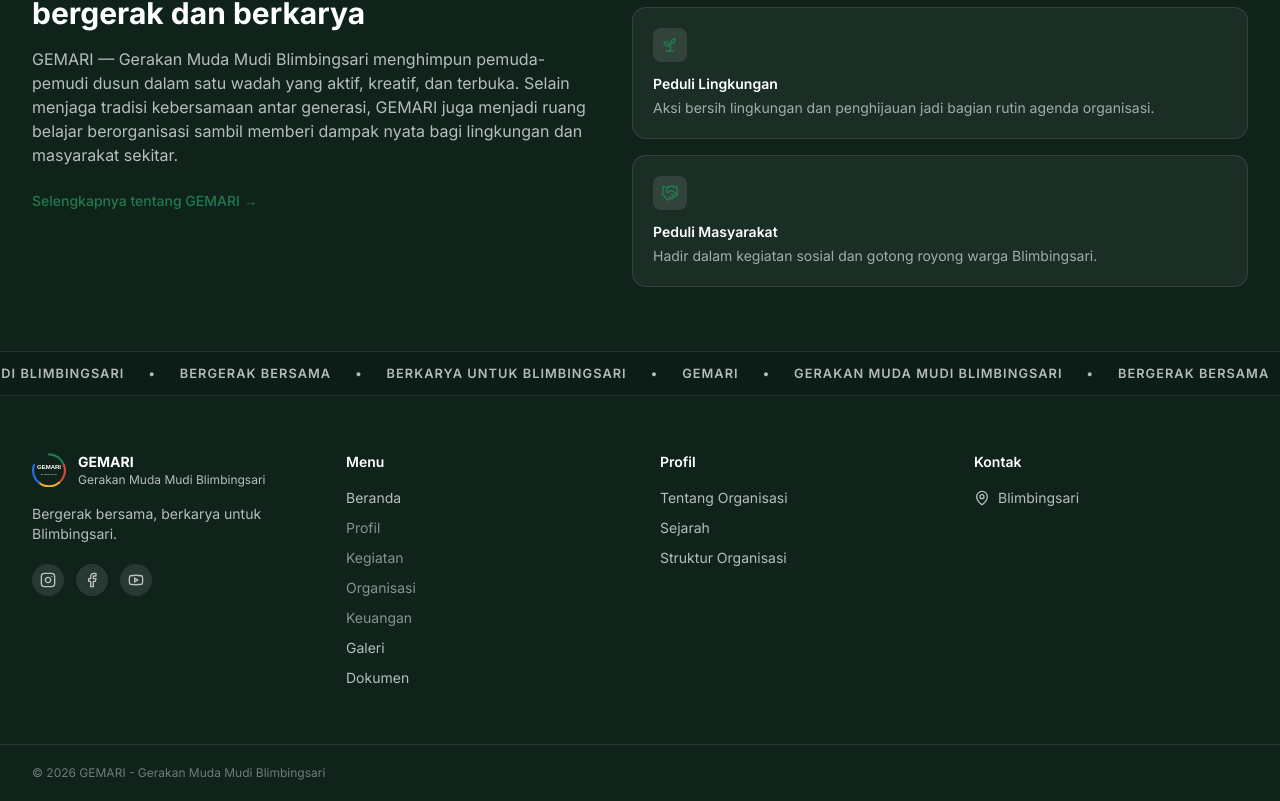
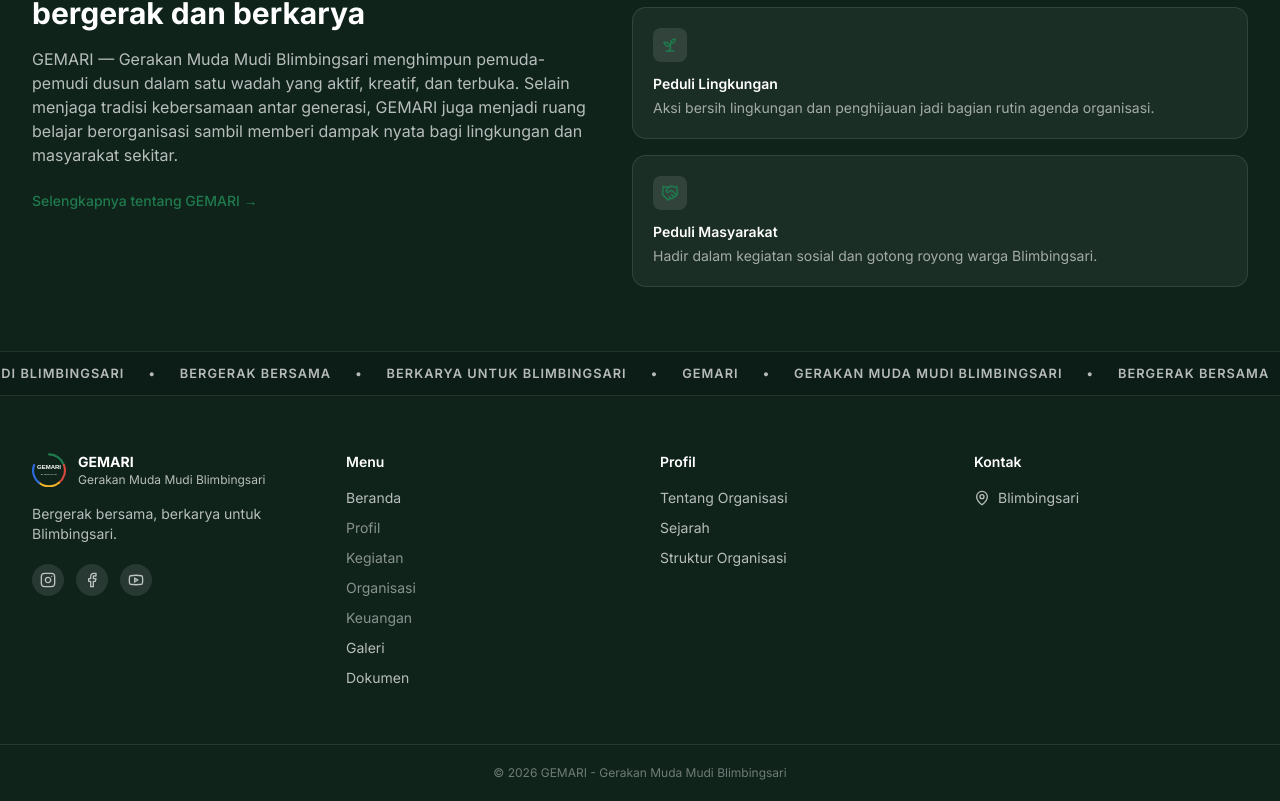
Before and after one commit to sendy85/gemar, a Next.js app: page / in a window 1280 px wide. Shown: the part 2465-3266 px from the top of the page. Built offline with nearby package versions, Linux system fonts and the light colour scheme; no server answers; the database is empty.

Commit message:
Update Footer.tsx

```diff
--- a/components/layout/Footer.tsx
+++ b/components/layout/Footer.tsx
@@ -148,7 +148,7 @@ export function Footer() {
 
       {/* Copyright */}
       <div className="border-t border-white/10">
-        <div className="container-app py-5 text-xs text-white/40">
+        <div className="container-app flex justify-center py-5 text-center text-xs text-white/40">
           © 2026 GEMARI - Gerakan Muda Mudi Blimbingsari
         </div>
       </div>
```
